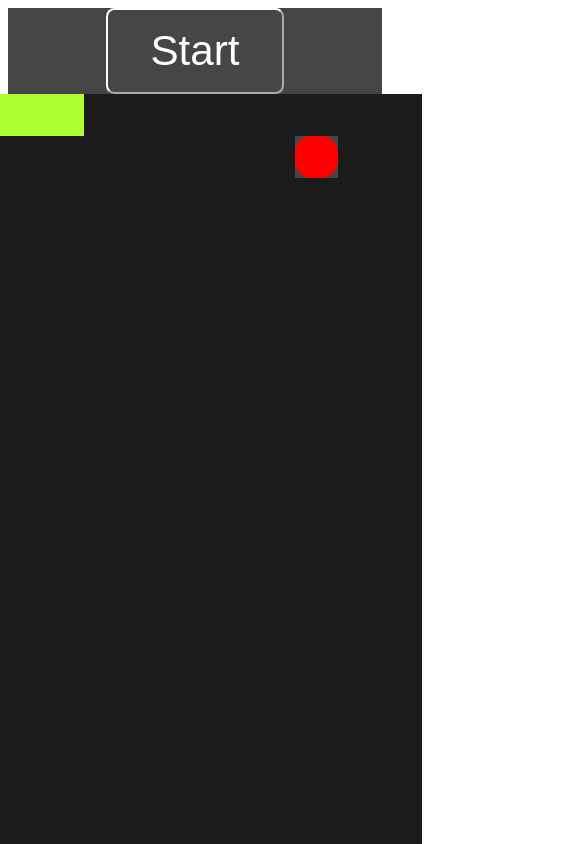
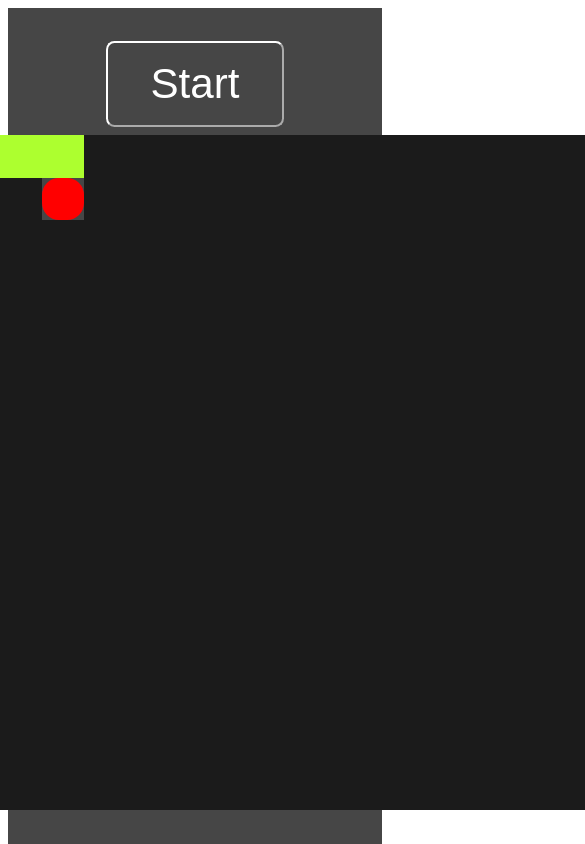
Before and after one commit to TriggerOnly/tg-bot-task, a React (Create React App) app: page / in a window 390 px wide. Shown: the top 844 px of the page, 585 px wide, since content can reach past the window. Built offline with nearby package versions, Linux system fonts and the light colour scheme.

Commit message:
Update Board.css

```diff
--- a/src/components/Board/Board.css
+++ b/src/components/Board/Board.css
@@ -1,34 +1,36 @@
 .Board {
     display: grid;
-    grid-template-columns: repeat(10, 1fr);
-    width: 100vw; /* Занимает всю ширину экрана */
-    max-width: 100vh; /* Ограничивает ширину высотой экрана, чтобы создать квадратную сетку */
+    grid-template-columns: repeat(16, 0fr);
+    width: 90vw;
+    max-width: 90vh;
+    margin: 1vh;
 }
 
-.Square button {
-    width: 6vh;
-    height: 6vh;
-    background-color: #1b1b1b;
-    border-color: #6a6a6a;
-    border-radius: 1vh;
-    margin: 0.5vh;
+/* Адаптивные стили */
+@media (max-width: 800px) {
+    .Board {
+        width: 100vw;
+        max-width: 100vw;
+    }
+    .Square button {
+        width: 3vw;
+        height: 3vw;
+        border-radius: 0.5vw;
+    }
 }
 
-/* Медиазапросы для мобильных экранов */
 @media (max-width: 600px) {
     .Square button {
-        width: 8vw; /* Изменяем на проценты экрана для адаптивности */
-        height: 8vw;
-        margin: 0.3vw;
-        border-radius: 1vw;
+        width: 4vw;
+        height: 4vw;
+        border-radius: 0.5vw;
     }
 }
 
 @media (max-width: 400px) {
     .Square button {
-        width: 9vw;
-        height: 9vw;
-        margin: 0.2vw;
-        border-radius: 0.8vw;
+        width: 5vw;
+        height: 5vw;
+        border-radius: 0.4vw;
     }
 }
```
